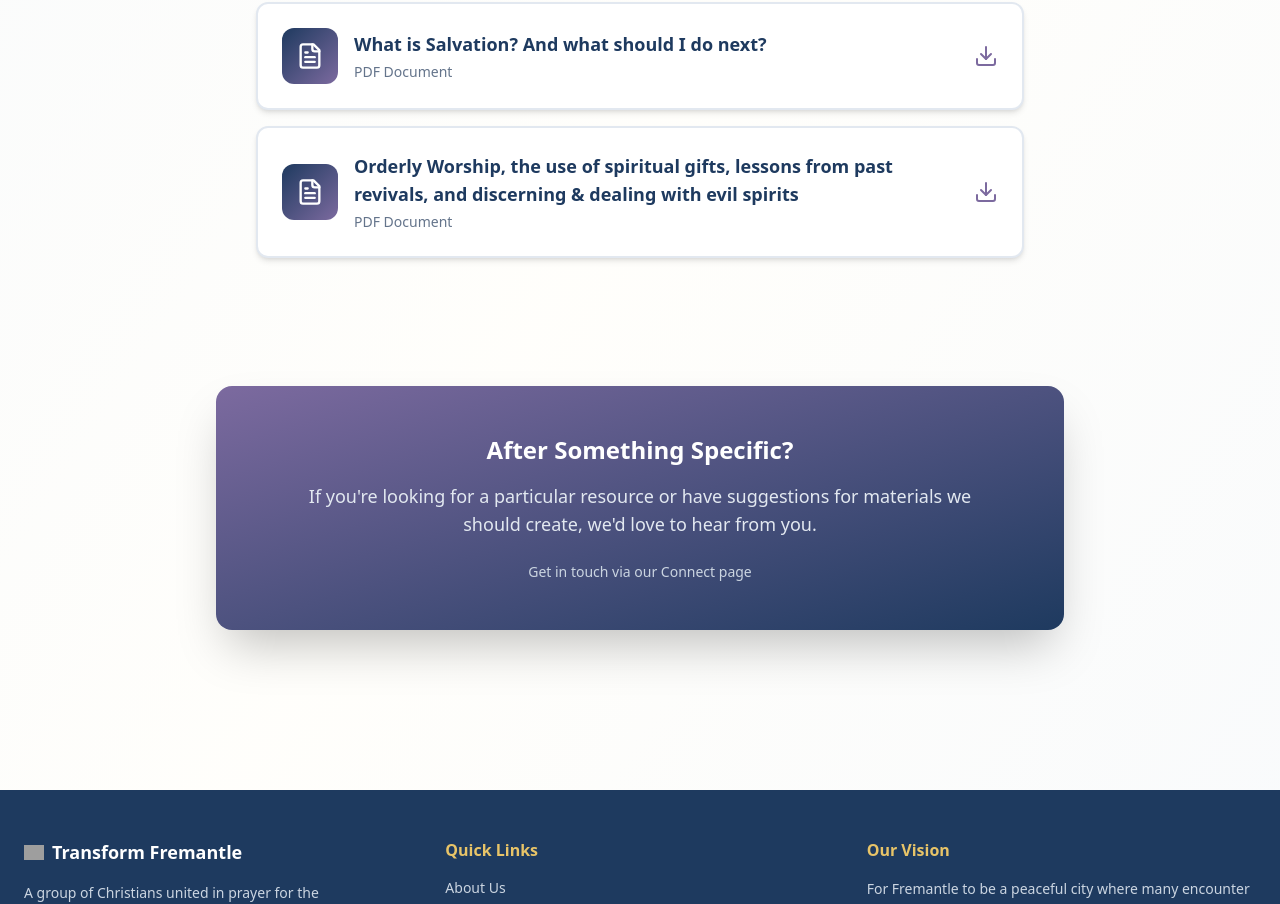
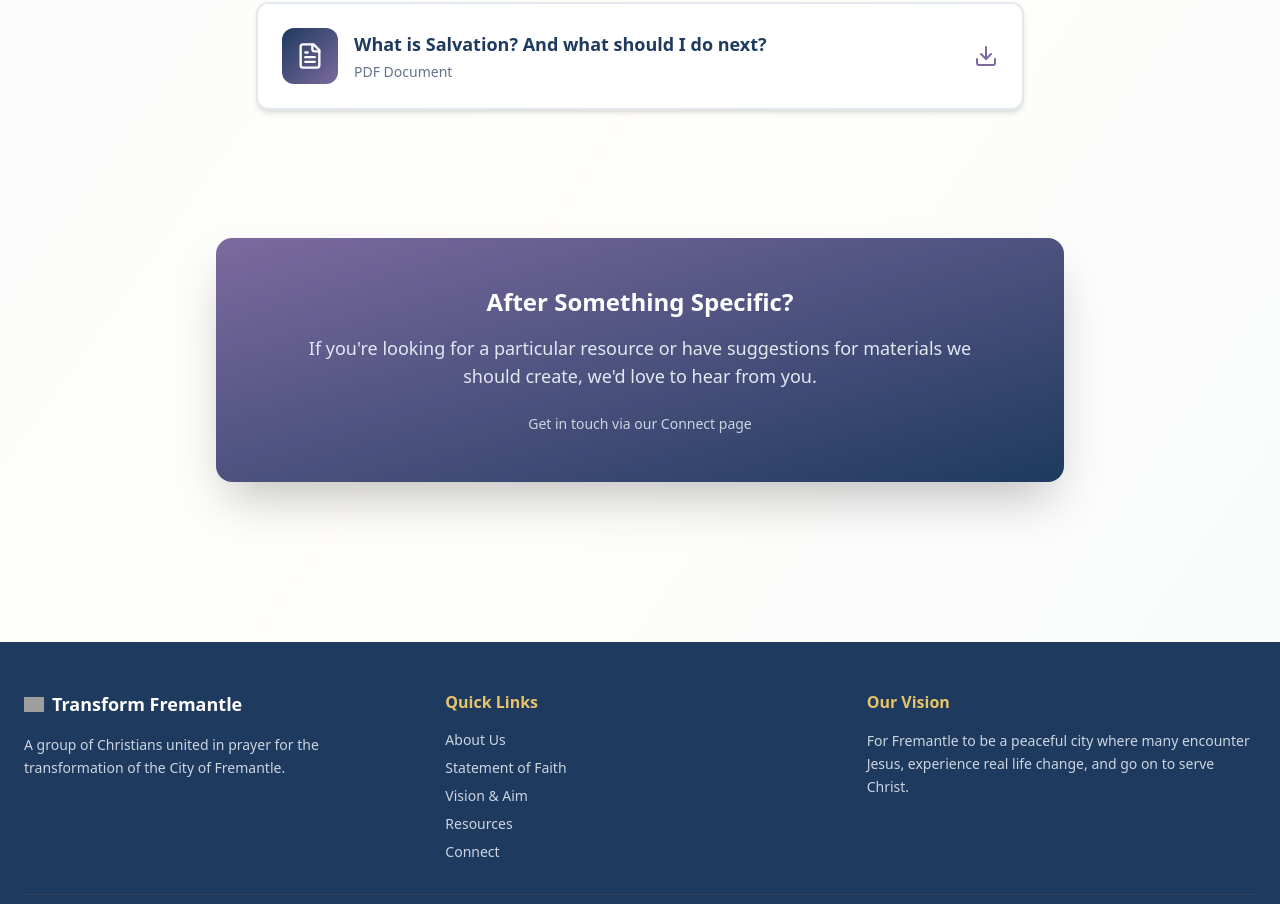
Before and after one commit to calebscott1892-bot/transformfreo, a React (Vite) app: page /Resources in a window 1280 px wide. Shown: the part 800-1704 px from the top of the page. Built offline with nearby package versions, Linux system fonts and the light colour scheme; grey boxes are pictures that could not be loaded.

Commit message:
Remove Orderly Worship PDF from resources

```diff
--- a/src/pages/Resources.jsx
+++ b/src/pages/Resources.jsx
@@ -8,10 +8,6 @@ export default function Resources() {
         {
             title: 'What is Salvation? And what should I do next?',
             url: 'https://qtrypzzcjebvfcihiynt.supabase.co/storage/v1/object/public/base44-prod/public/692045aca399a9594f748006/342fbd43b_TransformFremantleSalvationandNextStepsDec2025-1.pdf'
-        },
-        {
-            title: 'Orderly Worship, the use of spiritual gifts, lessons from past revivals, and discerning & dealing with evil spirits',
-            url: 'https://qtrypzzcjebvfcihiynt.supabase.co/storage/v1/object/public/base44-prod/public/692045aca399a9594f748006/98980bab7_TFOrderlyWorshipDec25-1.pdf'
         }
     ];
 
```
